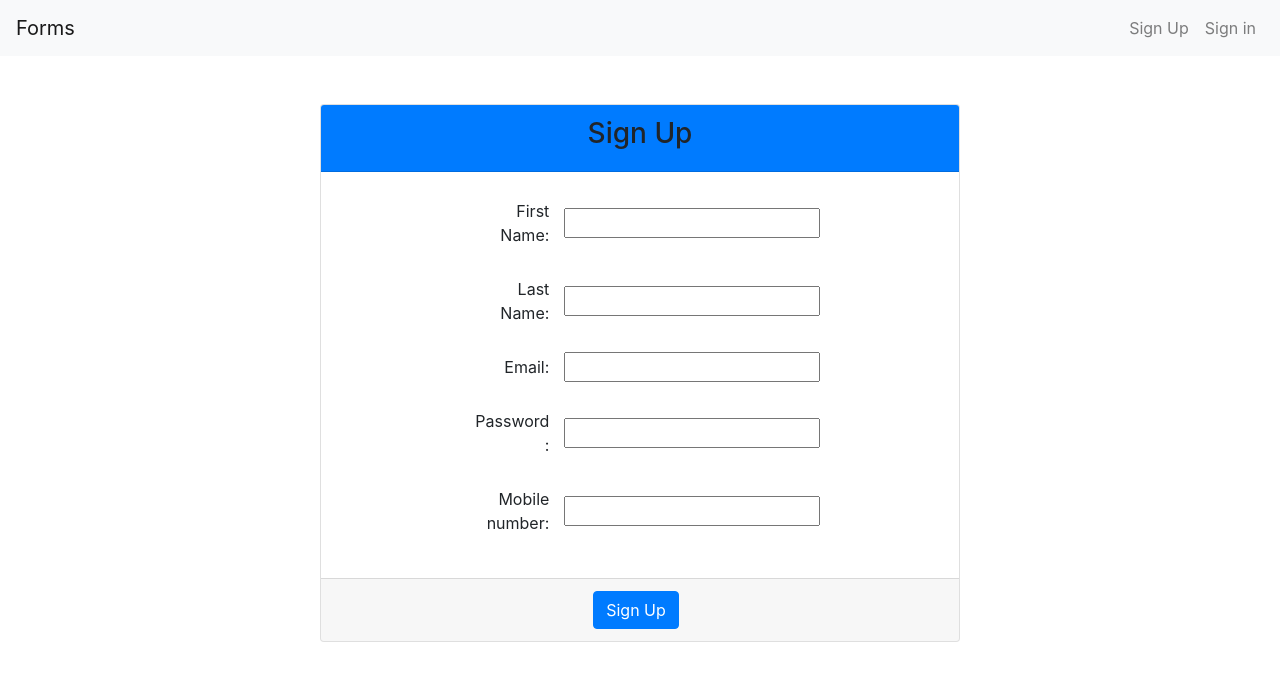
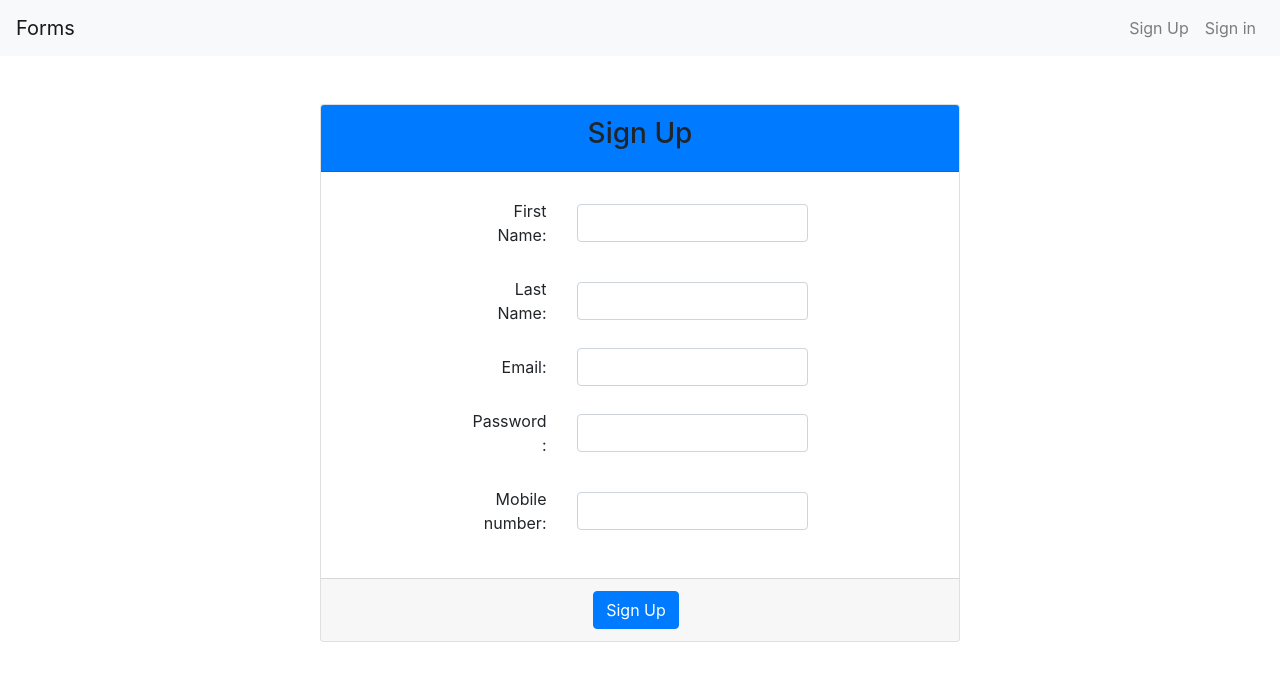
Before and after one commit to AlphaTechstudios/Forms, an Angular app: page /SignUp in a window 1280 px wide. Shown: the top 680 px of the page. Built offline with nearby package versions, Linux system fonts and the light colour scheme.

Commit message:
Signup form validations

```diff
--- a/src/app/sign-up/sign-up.component.html
+++ b/src/app/sign-up/sign-up.component.html
@@ -7,27 +7,54 @@
         <div class="card-body">
             <div class="form-group row d-flex justify-content-center align-items-center">
                 <label for="firstName" class="col-form-label col-sm-2 text-right">First Name:</label>
-            <input type="text" formControlName="firstName" />
+                <div class="col-sm-5">
+                    <input type="text" formControlName="firstName" class="form-control" />
+                    <div *ngIf="signUpData.firstName.invalid && (signUpData.firstName.dirty || signUpData.firstName.touched)" class="alert-danger">
+                        <span>First name is required!</span>
+                    </div>
+                </div>
             </div>
             <div class="form-group row d-flex justify-content-center align-items-center">
                 <label for="lastName" class="col-form-label col-sm-2 text-right">Last Name:</label>
-            <input type="text" formControlName="lastName" />
+                <div class="col-sm-5">
+                    <input type="text" formControlName="lastName" class="form-control" />
+                    <div *ngIf="signUpData.lastName.invalid && (signUpData.lastName.dirty || signUpData.lastName.touched)" class="alert-danger">
+                        <span>Last name is required!</span>
+                    </div>
+                </div>
             </div>
             <div class="form-group row d-flex justify-content-center align-items-center">
                 <label for="email" class="col-form-label col-sm-2 text-right">Email:</label>
-            <input type="text" formControlName="email" />
+                <div class="col-sm-5">
+                    <input type="text" formControlName="email" class="form-control" />
+                    <div *ngIf="signUpData.email.invalid && (signUpData.email.dirty || signUpData.email.touched)" class="alert-danger">
+                        <span *ngIf="signUpData.email.errors.required">Email is required!</span>
+                        <span *ngIf="signUpData.email.errors.email">Email must be a valid address!</span>
+                    </div>
+                </div>
             </div>
             <div class="form-group row d-flex justify-content-center align-items-center">
                 <label for="password" class="col-form-label col-sm-2 text-right">Password:</label>
-            <input type="password" formControlName="password" />
+                <div class="col-sm-5">
+                    <input type="password" formControlName="password" class="form-control" />
+                    <div *ngIf="signUpData.password.invalid && (signUpData.password.dirty || signUpData.password.touched)" class="alert-danger">
+                        <span *ngIf="signUpData.password.errors.required">Password is required!</span>
+                        <span *ngIf="signUpData.password.errors.minlength">Password must be at least 12 characters!</span>
+                    </div>
+                </div>
             </div>
             <div class="form-group row d-flex justify-content-center align-items-center">
                 <label for="mobileNumber" class="col-form-label col-sm-2 text-right">Mobile number:</label>
-            <input type="text" formControlName="mobileNumber" />
+                <div class="col-sm-5">
+                    <input type="text" formControlName="mobileNumber" class="form-control" />
+                    <div *ngIf="signUpData.mobileNumber.invalid && (signUpData.mobileNumber.dirty || signUpData.mobileNumber.touched)" class="alert-danger">
+                        <span>Mobile number is required!</span>
+                    </div>
+                </div>
             </div>
         </div>
         <div class="card-footer">
-        <button class="btn btn-primary mr-2">Sign Up</button>
+            <button [disabled]="isLoading" class="btn btn-primary mr-2">Sign Up</button>
         </div>
 
     </div>
--- a/src/app/sign-up/sign-up.component.ts
+++ b/src/app/sign-up/sign-up.component.ts
@@ -13,7 +13,7 @@ export class SignUpComponent implements OnInit {
   constructor(private formBuilder: FormBuilder, private usersService: UsersServiceService, private router: Router) { }
 
   signUpForm: FormGroup;
-
+  isLoading = false;
   ngOnInit() {
     this.signUpForm = this.formBuilder.group({
       firstName: ['', Validators.required],
@@ -27,9 +27,13 @@ export class SignUpComponent implements OnInit {
   get signUpData() { return this.signUpForm.controls; }
 
   onSubmit() {
-    if (this.signUpForm.invalid) {
+    if (this.signUpForm.invalid || this.isLoading) {
       return;
     }
-    this.usersService.registerUser(this.signUpForm.value).subscribe(x => { this.router.navigate(["/SignIn"]) });
+    this.isLoading = true;
+    this.usersService.registerUser(this.signUpForm.value).subscribe(x => {
+      this.isLoading = false;
+      this.router.navigate(["/SignIn"])
+    });
   }
 }
```
Lines whose indentation alone changed are shown as unchanged.
